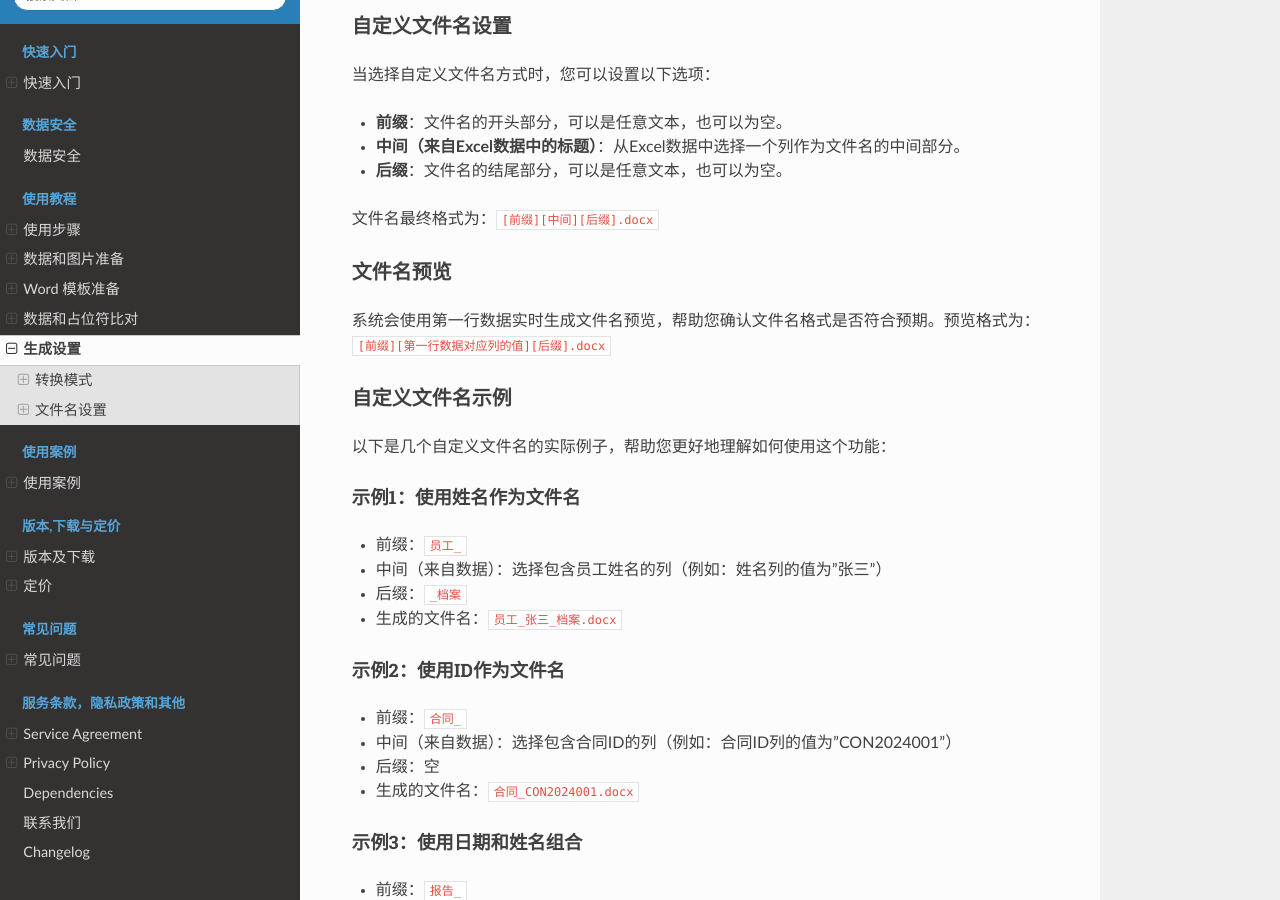
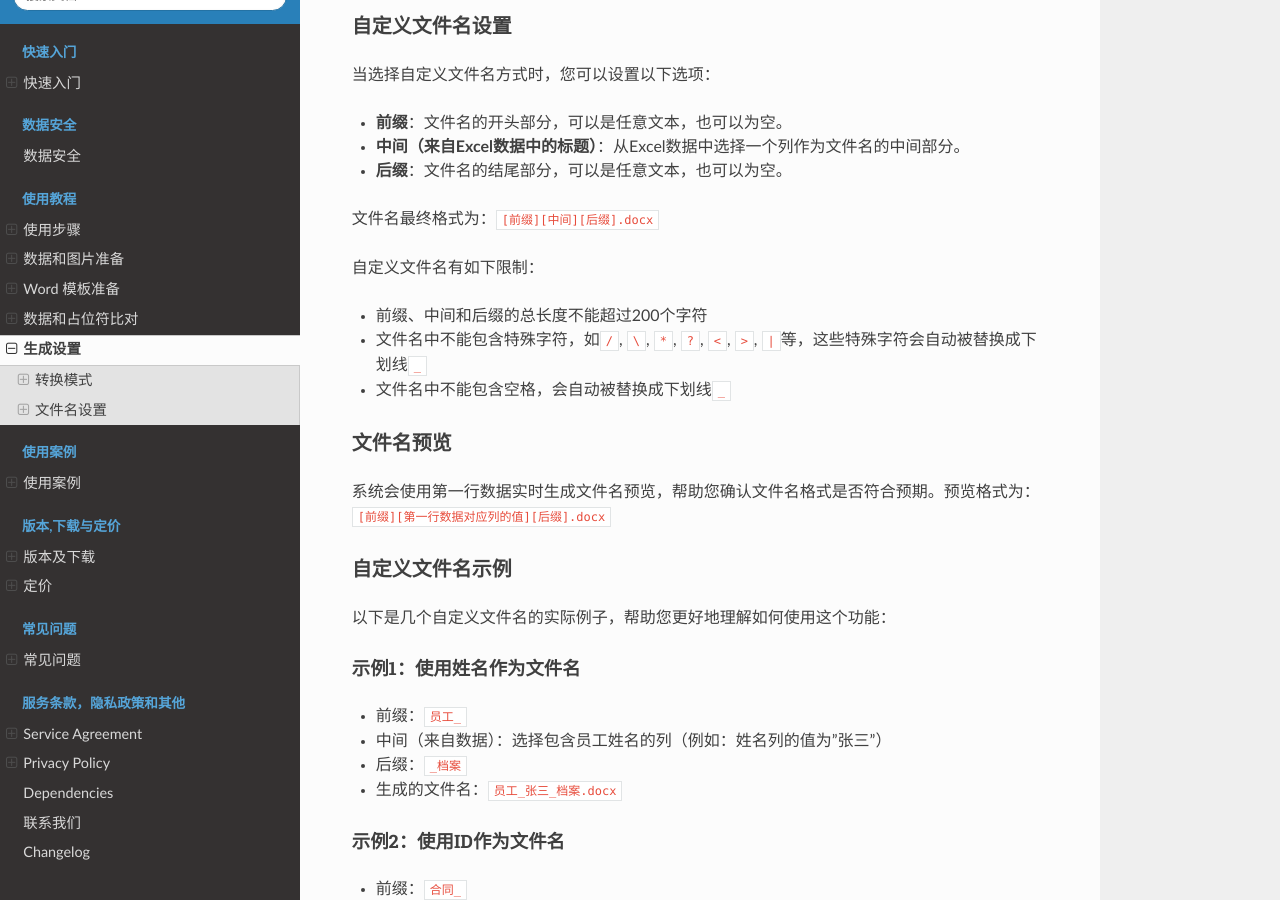
Before and after one commit to he-yang/sheet-to-doc-zh-cn, a Sphinx documentation site: the page built from source/Settings.md, in a window 1280 px wide and 900 px high, scrolled down 1257 px. Built offline with Sphinx 7.4.7 and the Read the Docs theme 3.1.0, drawn with Linux system fonts in a browser that asks for light colours.

Commit message:
update limitations of filename

```diff
--- a/source/Settings.md
+++ b/source/Settings.md
@@ -43,6 +43,12 @@
 - **后缀**：文件名的结尾部分，可以是任意文本，也可以为空。
 
 文件名最终格式为：`[前缀][中间][后缀].docx`
+
+自定义文件名有如下限制：
+
+- 前缀、中间和后缀的总长度不能超过200个字符
+- 文件名中不能包含特殊字符，如`/`, `\`, `*`, `?`, `<`, `>`, `|`等，这些特殊字符会自动被替换成下划线`_`
+- 文件名中不能包含空格，会自动被替换成下划线`_`
 
 ### 文件名预览
 
```
